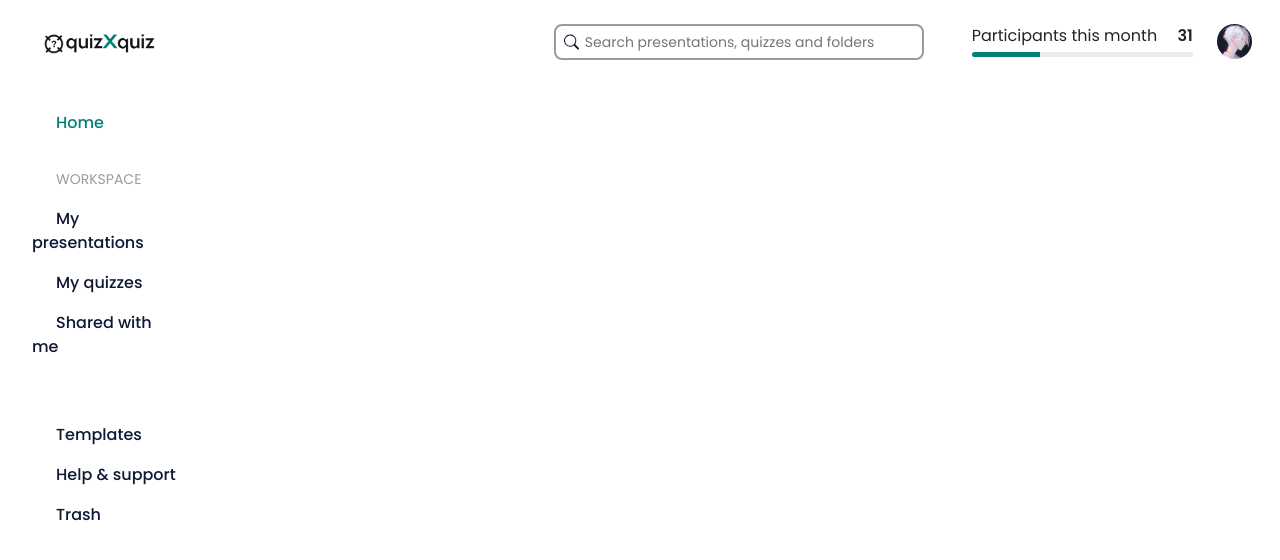
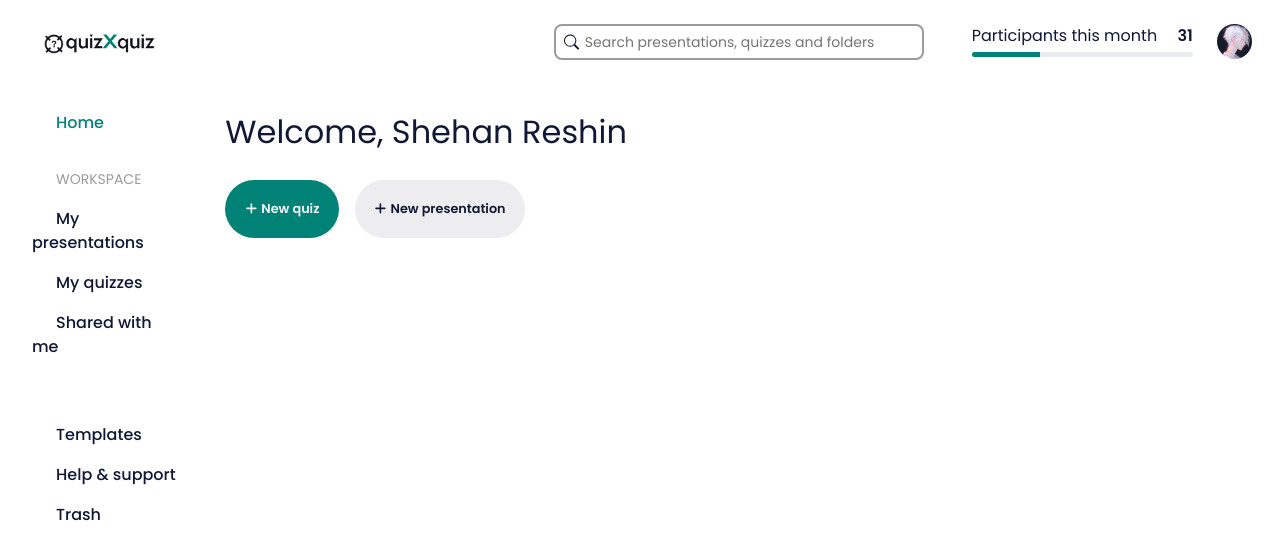
Before and after one commit to shehanreshin/quizxquiz, a React (Vite) app in the folder client/: page / in a window 1280 px wide. Shown: the top 560 px of the page. Built offline with nearby package versions, Linux system fonts and the light colour scheme.

Commit message:
Create component for new creation button named NewXButton, style it and add better animation to overall home page

```diff
--- a/client/src/colors.css
+++ b/client/src/colors.css
@@ -1,6 +1,9 @@
 :root {
   --white: #f7f7f7 !important;
   --primary: #008376 !important;
+  --primary-dark: #00685e !important;
   --dark: #101834 !important;
   --dark-light: #9b9b9b !important;
+  --dark-lighter: #ededf0 !important;
+  --dark-lighter-dark: #e1e1e3 !important;
 }
--- a/client/src/components/general/navbar/Navbar.css
+++ b/client/src/components/general/navbar/Navbar.css
@@ -1,4 +1,8 @@
-.nav-link {
+nav * {
+  transition: 0.1s ease-out;
+}
+
+.nav-active span {
   color: var(--primary) !important;
 }
 
--- a/client/src/components/general/navbar/Navbar.tsx
+++ b/client/src/components/general/navbar/Navbar.tsx
@@ -11,7 +11,7 @@ function Navbar() {
                     </a>
                     <ul className="nav nav-pills flex-column mt-5 mb-auto fw-medium">
                         <li className="nav-item mb-4">
-                            <a href="#" className="nav-link" aria-current="page">
+                            <a href="#" className="nav-link nav-active" aria-current="page">
                                 <span className='ps-4'>Home</span>
                             </a>
                         </li>
--- a/client/src/components/user/home/Home.tsx
+++ b/client/src/components/user/home/Home.tsx
@@ -1,15 +1,21 @@
 import ParticipantStatsBar from "../../general/participant-stats-bar/ParticipantStatsBar";
 import ProfileButton from "../../general/profile-button/ProfileButton";
 import SearchBar from "../../general/search-bar/SearchBar";
+import NewXButton from "./NewXButton/NewXButton";
 
 function Home() {
     return (
         <>
             <div className="w-100 h-100">
-                <div className='d-flex justify-content-end'>
+                <div className='d-flex justify-content-end mb-4'>
                     <SearchBar style={{ marginRight: '3rem' }} />
                     <ParticipantStatsBar style={{ marginRight: '1.5rem' }} />
                     <ProfileButton style={{ marginRight: '1rem' }} />
+                </div>
+                <div className="fs-2 pt-4 mb-4">Welcome, Shehan Reshin</div>
+                <div className="d-flex w-100">
+                    <NewXButton text="New quiz" active={true} style={{ marginRight: '1rem' }} />
+                    <NewXButton text="New presentation" />
                 </div>
             </div>
         </>
--- /dev/null
+++ b/client/src/components/user/home/NewXButton/NewXButton.module.css
@@ -0,0 +1,19 @@
+.btn-x {
+  font-size: 0.8rem;
+  padding: 1.2rem;
+  border: none;
+  background-color: var(--dark-lighter);
+  transition: 0.3s ease-out;
+}
+
+.btn-x:hover {
+  background-color: var(--dark-lighter-dark);
+}
+
+.active {
+  background-color: var(--primary);
+}
+
+.active:hover {
+  background-color: var(--primary-dark);
+}
--- /dev/null
+++ b/client/src/components/user/home/NewXButton/NewXButton.tsx
@@ -0,0 +1,22 @@
+import { CSSProperties } from "react";
+import { FaPlus } from "react-icons/fa6";
+import styles from './NewXButton.module.css';
+
+interface Props {
+    active?: boolean;
+    text: string;
+    style?: CSSProperties;
+}
+
+function NewXButton({ active = false, text, style }: Props) {
+    return (
+        <>
+            <button className={`${[active && styles.active, styles['btn-x']].join(' ')} rounded-5 d-flex justify-content-center align-items-center fw-semibold`} style={style}>
+                <FaPlus className="me-1" style={{ color: active ? 'var(--white)' : 'var(--dark)' }} />
+                <div style={{ color: active ? 'var(--white)' : 'var(--dark)' }}>{text}</div>
+            </button >
+        </>
+    );
+}
+
+export default NewXButton;
--- a/client/src/index.css
+++ b/client/src/index.css
@@ -6,6 +6,7 @@ html,
   height: 100vh;
   width: 100vw;
   background-color: var(--light);
+  color: var(--dark);
 }
 
 * {
```
